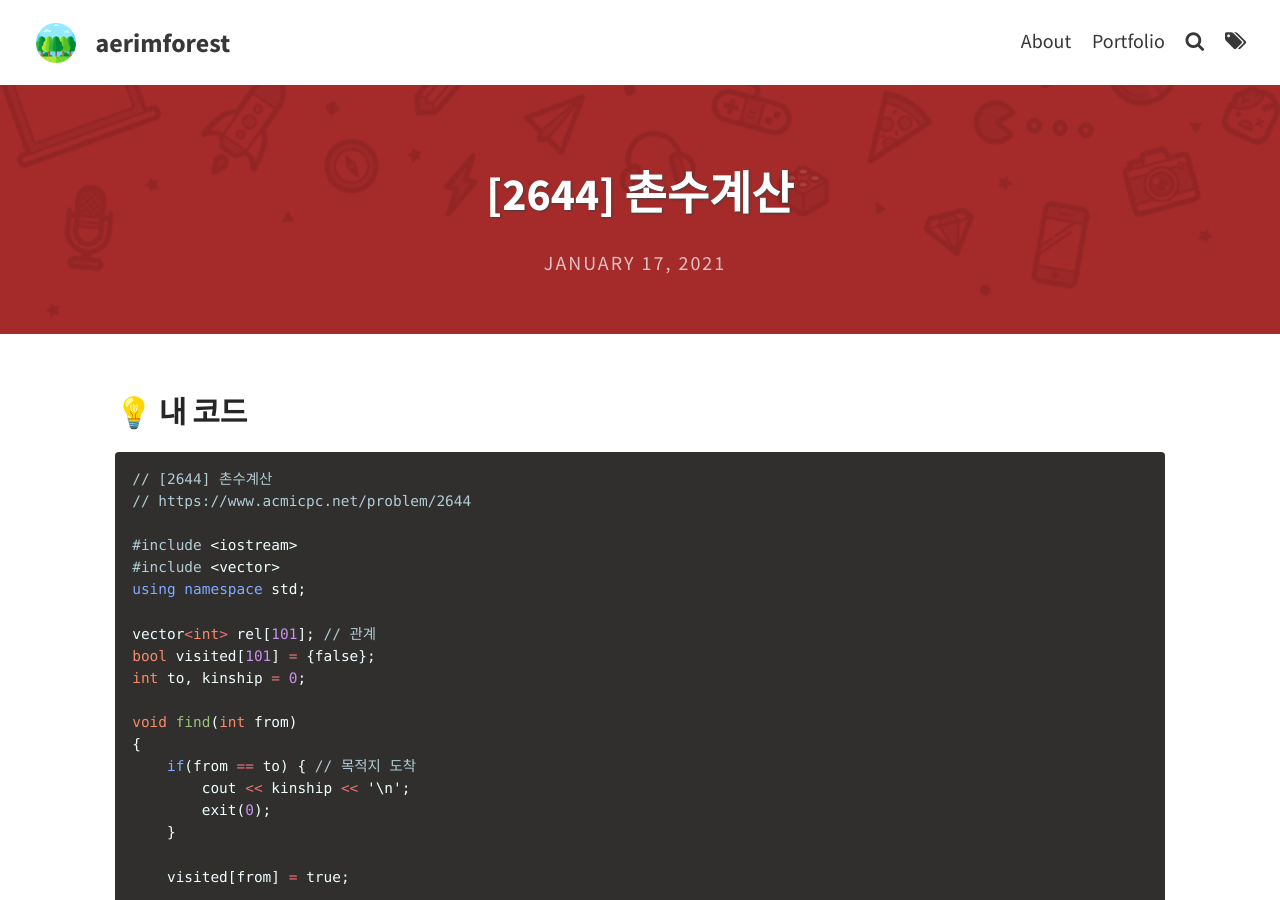
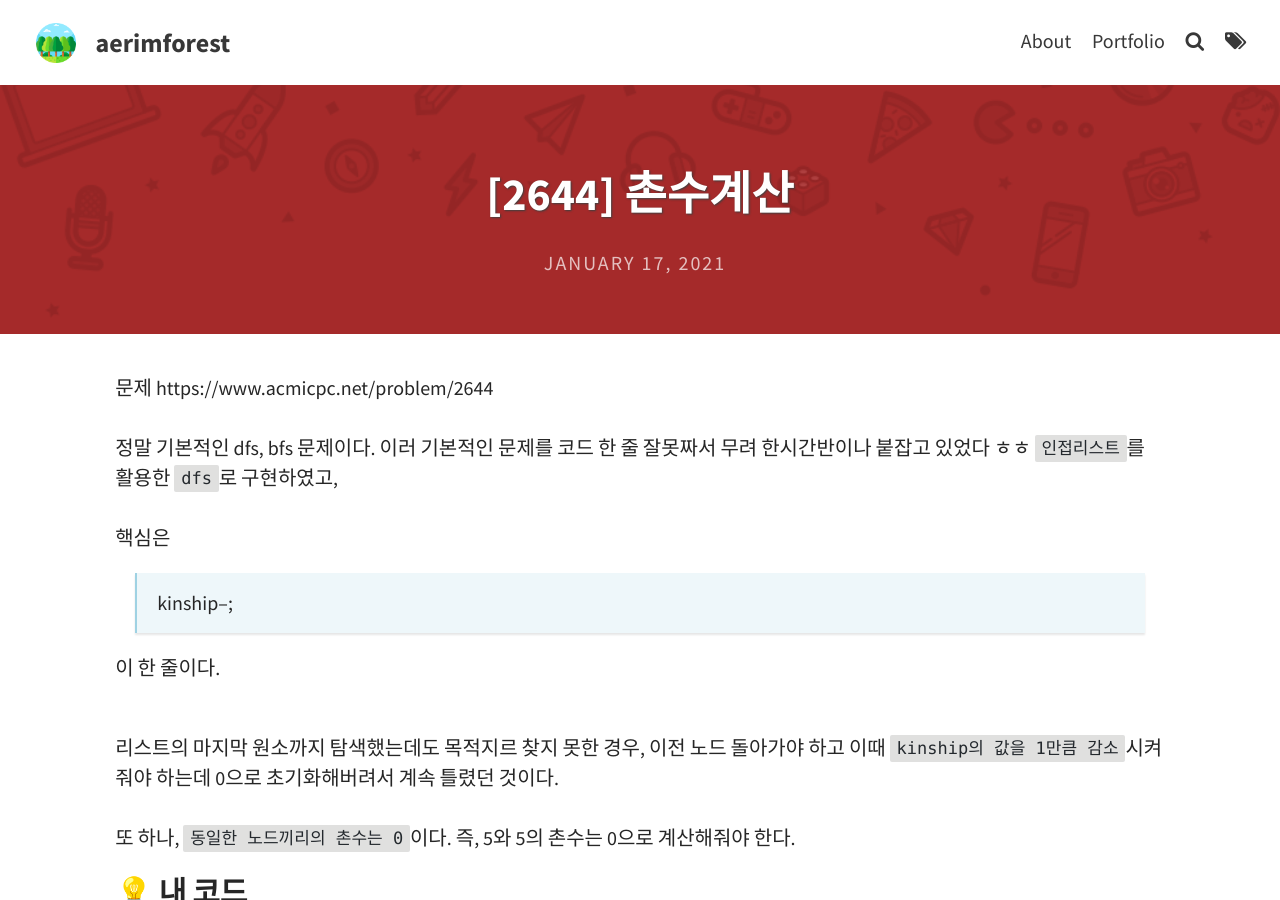
Before and after one commit to aerimforest/yenimm, a Jekyll site: the page built from _posts/2021-01-17-BOJ-[2644].md, in a window 1280 px wide and 900 px high. Built offline with Jekyll 4.4.1, drawn with Linux system fonts in a browser that asks for light colours; comment, search, counter and statistics services are not loaded.

Commit message:
Update 2021-01-17-BOJ-[2644].md

```diff
--- a/_posts/2021-01-17-BOJ-[2644].md
+++ b/_posts/2021-01-17-BOJ-[2644].md
@@ -6,6 +6,25 @@ color: brown
 tags: [BOJ, dfs, 그래프]
 ---
 
+문제 https://www.acmicpc.net/problem/2644
+<br><br>
+정말 기본적인 dfs, bfs 문제이다.
+이러 기본적인 문제를 코드 한 줄 잘못짜서 무려 한시간반이나 붙잡고 있었다 ㅎㅎ
+`인접리스트`를 활용한 `dfs`로 구현하였고,
+<br><br>
+핵심은
+> kinship--;
+
+
+이 한 줄이다.
+<br><br>
+
+리스트의 마지막 원소까지 탐색했는데도 목적지르 찾지 못한 경우, 이전 노드 돌아가야 하고
+이때 `kinship의 값을 1만큼 감소`시켜줘야 하는데
+0으로 초기화해버려서 계속 틀렸던 것이다.
+<br><br>
+또 하나, `동일한 노드끼리의 촌수는 0`이다.
+즉, 5와 5의 촌수는 0으로 계산해줘야 한다.
 
 
 
```
